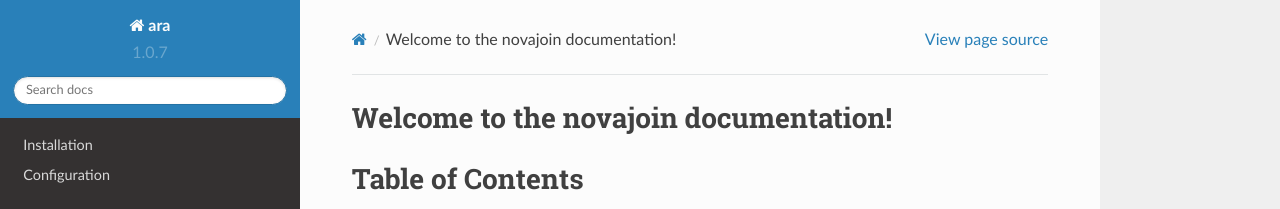
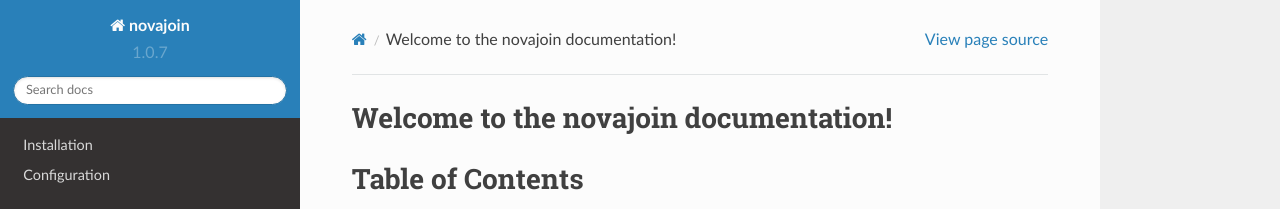
Before and after one commit to openstack-archive/novajoin, a Sphinx documentation site: the page built from doc/source/index.rst, in a window 1280 px wide. Shown: the top 209 px of the page. Built offline with Sphinx 7.4.7 and the Read the Docs theme 2.0.0, drawn with Linux system fonts in a browser that asks for light colours; pages that are not in the unit, such as notebooks, are missing from menus; the version number is read from the project's files by our own code.

Commit message:
Remove some references to the ara project
I used the ara project as a template for the documentation and
missed a couple of references.

```diff
--- a/doc/source/conf.py
+++ b/doc/source/conf.py
@@ -16,7 +16,7 @@ import os
 import sys
 import sphinx_rtd_theme
 import pbr.version
-version_info = pbr.version.VersionInfo('ara')
+version_info = pbr.version.VersionInfo('novajoin')
 
 sys.path.insert(0, os.path.abspath('../..'))
 # -- General configuration ----------------------------------------------------
@@ -38,9 +38,9 @@ source_suffix = '.rst'
 master_doc = 'index'
 
 # General information about the project.
-project = u'ara'
+project = u'novajoin'
 copyright = u'2016, Red Hat'
-author = 'RDO Community'
+author = 'Rob Crittenden'
 
 # The short X.Y version.
 version = version_info.version_string()
```
